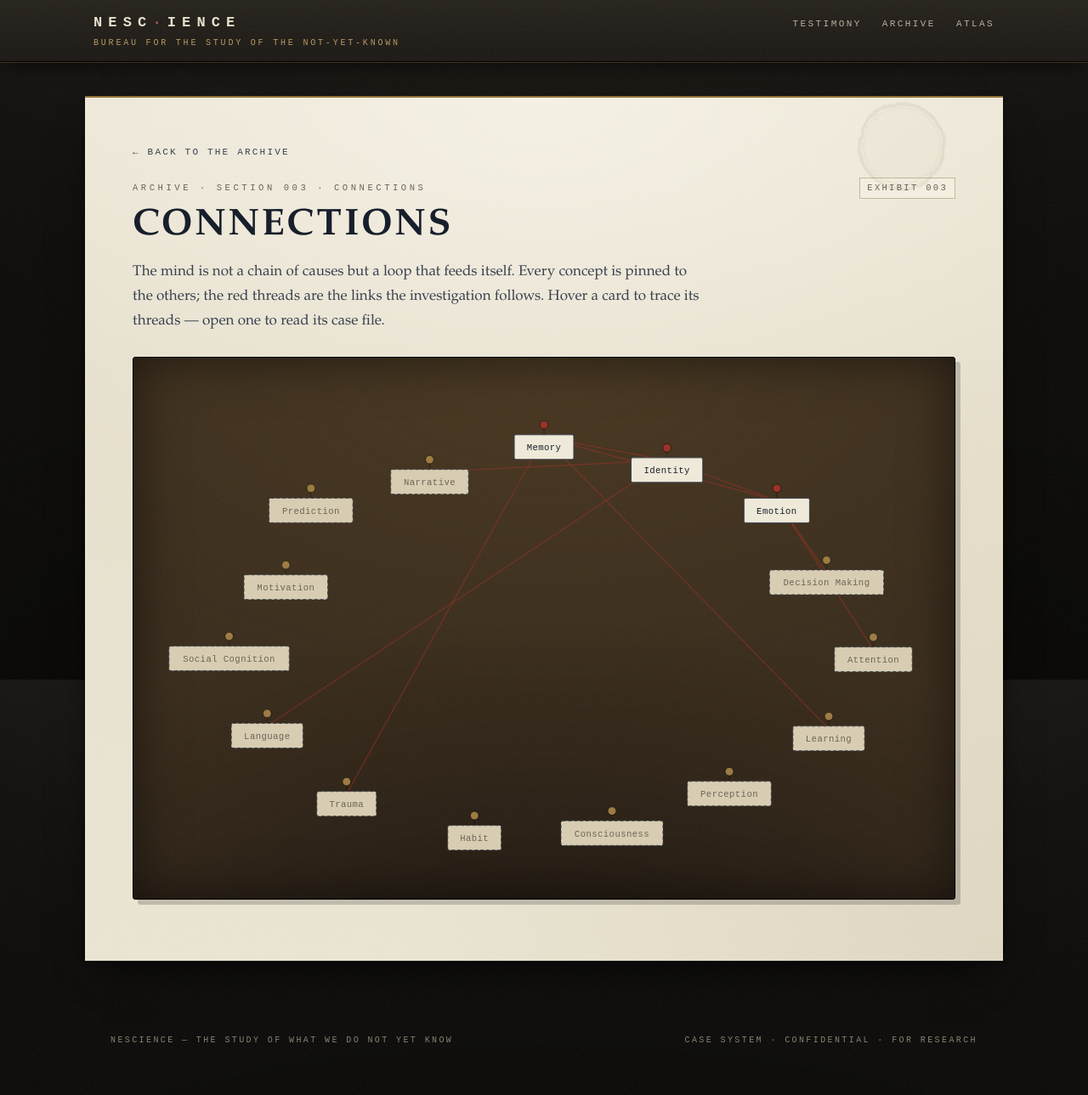
After one commit to SahilSinghDiwan/nescience, a Flask app: page /archive/connections in a window 1280 px wide. The commit adds this page. Shown: the whole page at 85% size. Run offline with Flask 3, Linux system fonts and the light colour scheme.

Commit message:
NESC-12: Connections corkboard (the concept graph)
- /archive/connections: a dark corkboard where every concept is a pinned
  card and the red threads are the connections between them. Deterministic
  server-side ellipse layout (stable per-name jitter) so it needs no physics
  engine and is reduced-motion safe by construction.
- Hover/focus a card to light its threads and neighbours and dim the rest;
  clicking opens that concept's case file. Self-contained SVG + one small JS,
  no external libraries.
- Hub [003] promoted from placeholder to this live surface. Only [006]
  Investigation Notes (needs-info) remains a placeholder.

Adds connections tests. Full suite: 53 passed.

Co-Authored-By: Claude Opus 4.8 <noreply@anthropic.com>

```diff
--- a/app.py
+++ b/app.py
@@ -13,7 +13,9 @@
 # ==========================================================
 
 import datetime
+import hashlib
 import hmac
+import math
 import os
 from functools import wraps
 
@@ -216,11 +218,9 @@ _ARCHIVE_SECTIONS = [
     {
         "idx": "003",
         "name": "Connections",
-        "slug": "connections",
         "desc": "The corkboard — threads strung between concepts across the "
                 "investigation.",
-        "blurb": "The corkboard of threads — how each concept pins to the "
-                 "others — is still being strung.",
+        "endpoint": "connections",
     },
     {
         "idx": "004",
@@ -369,6 +369,59 @@ def evidence_room():
     return render_template("evidence_room.html", grouped=grouped)
 
 
+def _connection_layout():
+    """A deterministic corkboard layout for the concept graph (NESC-12).
+
+    Nodes are pinned around an ellipse with a stable per-name jitter (so the
+    board looks hand-arranged but never moves between requests), and threads
+    are the de-duplicated edges between connected concepts. Computed
+    server-side so the view needs no physics engine and is reduced-motion safe."""
+    names = list(concepts.keys())
+    count = len(names) or 1
+    cx, cy, rx, ry = 500.0, 330.0, 410.0, 250.0
+
+    pos = {}
+    for i, name in enumerate(names):
+        angle = (2 * math.pi * i) / count - math.pi / 2
+        seed = int(hashlib.md5(name.encode()).hexdigest(), 16)
+        squeeze = 0.80 + (seed % 1000) / 1000 * 0.20  # 0.80–1.00, stable
+        pos[name] = (
+            round(cx + rx * math.cos(angle) * squeeze, 1),
+            round(cy + ry * math.sin(angle) * squeeze, 1),
+        )
+
+    def links(name):
+        raw = concepts[name].get("connected_files") or concepts[name].get("connects_to") or []
+        return [o for o in raw if o in concepts]
+
+    nodes = [
+        {"name": name, "x": pos[name][0], "y": pos[name][1],
+         "defined": is_defined(name), "neighbors": links(name)}
+        for name in names
+    ]
+
+    seen, edges = set(), []
+    for name in names:
+        for other in links(name):
+            key = tuple(sorted((name, other)))
+            if key not in seen:
+                seen.add(key)
+                edges.append(
+                    {"a": name, "b": other,
+                     "x1": pos[name][0], "y1": pos[name][1],
+                     "x2": pos[other][0], "y2": pos[other][1]}
+                )
+    return nodes, edges
+
+
+@app.route("/archive/connections")
+def connections():
+    """[003] Connections — the dark corkboard: concepts pinned, threads strung
+    between them, traversable into each case file."""
+    nodes, edges = _connection_layout()
+    return render_template("connections.html", nodes=nodes, edges=edges)
+
+
 @app.route("/archive/open-questions")
 def open_questions():
     """[004] Open Questions — the structured, unresolved questions gathered
--- a/static/css/nescience.css
+++ b/static/css/nescience.css
@@ -772,6 +772,63 @@ a.back:hover { color: var(--brass); }
 }
 .openq-v { font-family: var(--serif); font-size: 16px; color: var(--ink-soft); }
 
+/* ---- Connections corkboard (NESC-12) --------------------- */
+
+.corkboard {
+  margin-top: 26px;
+  border: 1px solid #000;
+  border-radius: 3px;
+  background-color: #3a2c1c;               /* dark cork */
+  background-image:
+    var(--grain-vault),
+    radial-gradient(120% 100% at 50% 0%, rgba(120,92,48,0.22), transparent 60%),
+    radial-gradient(140% 120% at 50% 120%, rgba(0,0,0,0.55), transparent 60%);
+  background-size: 300px 300px, 100% 100%, 100% 100%;
+  box-shadow: inset 0 0 60px rgba(0,0,0,0.55), 6px 6px 0 rgba(0,0,0,0.18);
+  overflow-x: auto;
+}
+.corkboard-svg { display: block; width: 100%; height: auto; }
+
+.thread {
+  stroke: var(--stamp);
+  stroke-width: 1.3;
+  opacity: 0.55;
+  transition: opacity 0.14s ease, stroke-width 0.14s ease;
+}
+.thread.lit { opacity: 1; stroke-width: 2.2; }
+.corkboard-svg.focused .thread:not(.lit) { opacity: 0.1; }
+
+.node { cursor: pointer; }
+.node .tag {
+  fill: var(--paper-3);
+  stroke: var(--ink-soft);
+  stroke-width: 1;
+  transition: fill 0.14s ease, stroke 0.14s ease;
+}
+.node .label {
+  font-family: var(--mono);
+  font-size: 11px;
+  letter-spacing: 0.04em;
+  fill: var(--ink);
+  pointer-events: none;
+}
+.node .pin { fill: var(--stamp); stroke: #000; stroke-width: 0.5; }
+.node .pin-string { stroke: rgba(0,0,0,0.35); stroke-width: 1; }
+.node.stub .tag { stroke-dasharray: 4 3; fill: #d8cdb2; }
+.node.stub .pin { fill: var(--brass); }
+.node.stub .label { fill: var(--ink-faint); }
+
+.node:hover .tag, .node:focus .tag { fill: var(--paper); stroke: var(--stamp); }
+.node:focus { outline: none; }
+.node:focus .tag { stroke-width: 2; }
+.corkboard-svg.focused .node.neighbour .tag { stroke: var(--stamp); }
+.corkboard-svg.focused .node.dim { opacity: 0.32; }
+
+@media (prefers-reduced-motion: reduce) {
+  .thread { transition: none; }
+  .node .tag { transition: none; }
+}
+
 @media (max-width: 820px) {
   .wrap { padding: 40px 26px 60px; margin: 22px auto 44px; }
   .wrap::after { display: none; }
--- /dev/null
+++ b/static/js/connections.js
@@ -0,0 +1,64 @@
+// ==========================================================
+// NESCIENCE — Connections corkboard (NESC-12)
+// Hover / focus a pinned concept to light its threads and its
+// neighbours, and dim the rest. Pure highlighting — no physics,
+// no motion — so it degrades gracefully and respects
+// prefers-reduced-motion by construction. Clicking a card is a
+// normal link into that concept's case file.
+// ==========================================================
+
+(function () {
+  var board = document.querySelector(".corkboard-svg");
+  if (!board) return;
+
+  var threads = Array.prototype.slice.call(board.querySelectorAll(".thread"));
+  var nodes = Array.prototype.slice.call(board.querySelectorAll(".node"));
+
+  function clear() {
+    board.classList.remove("focused");
+    threads.forEach(function (t) { t.classList.remove("lit", "dim"); });
+    nodes.forEach(function (n) { n.classList.remove("neighbour", "dim"); });
+  }
+
+  function focus(name) {
+    board.classList.add("focused");
+    var linked = {};
+    linked[name] = true;
+
+    threads.forEach(function (t) {
+      var a = t.getAttribute("data-a");
+      var b = t.getAttribute("data-b");
+      if (a === name || b === name) {
+        t.classList.add("lit");
+        t.classList.remove("dim");
+        linked[a] = true;
+        linked[b] = true;
+      } else {
+        t.classList.add("dim");
+        t.classList.remove("lit");
+      }
+    });
+
+    nodes.forEach(function (n) {
+      var nm = n.getAttribute("data-name");
+      if (nm === name) {
+        n.classList.remove("dim");
+        n.classList.add("neighbour");
+      } else if (linked[nm]) {
+        n.classList.remove("dim");
+        n.classList.add("neighbour");
+      } else {
+        n.classList.add("dim");
+        n.classList.remove("neighbour");
+      }
+    });
+  }
+
+  nodes.forEach(function (n) {
+    var name = n.getAttribute("data-name");
+    n.addEventListener("mouseenter", function () { focus(name); });
+    n.addEventListener("focus", function () { focus(name); });
+    n.addEventListener("mouseleave", clear);
+    n.addEventListener("blur", clear);
+  });
+})();
--- /dev/null
+++ b/templates/connections.html
@@ -0,0 +1,43 @@
+{% extends "base.html" %}
+{% block title %}NESCIENCE — Connections{% endblock %}
+
+{% block content %}
+<a class="back" href="{{ url_for('archive') }}">← Back to the archive</a>
+<div class="filehead">
+  <div class="overline">Archive · Section 003 · Connections</div>
+  <span class="exhibit">EXHIBIT 003</span>
+</div>
+<h1 class="display" style="font-size:clamp(30px,5.5vw,44px)">CONNECTIONS</h1>
+<p class="prose" style="max-width:670px">
+  The mind is not a chain of causes but a loop that feeds itself. Every concept
+  is pinned to the others; the red threads are the links the investigation
+  follows. Hover a card to trace its threads — open one to read its case file.
+</p>
+
+<div class="corkboard" role="group" aria-label="Concept connection graph">
+  <svg viewBox="0 0 1000 660" class="corkboard-svg" preserveAspectRatio="xMidYMid meet">
+    <g class="threads">
+      {% for e in edges %}
+        <line class="thread" data-a="{{ e.a }}" data-b="{{ e.b }}"
+              x1="{{ e.x1 }}" y1="{{ e.y1 }}" x2="{{ e.x2 }}" y2="{{ e.y2 }}"></line>
+      {% endfor %}
+    </g>
+    <g class="nodes">
+      {% for n in nodes %}
+        {% set w = (n.name|length * 7.4 + 28) %}
+        <a class="node {% if not n.defined %}stub{% endif %}" href="{{ url_for('atlas_concept', name=n.name) }}"
+           data-name="{{ n.name }}" transform="translate({{ n.x }},{{ n.y }})">
+          <line class="pin-string" x1="0" y1="-14" x2="0" y2="-3"></line>
+          <rect class="tag" x="{{ -w / 2 }}" y="-3" width="{{ w }}" height="30" rx="2"></rect>
+          <circle class="pin" cx="0" cy="-15" r="5"></circle>
+          <text class="label" x="0" y="16" text-anchor="middle">{{ n.name }}</text>
+        </a>
+      {% endfor %}
+    </g>
+  </svg>
+</div>
+{% endblock %}
+
+{% block scripts %}
+<script src="{{ url_for('static', filename='js/connections.js') }}"></script>
+{% endblock %}
```
Also changed, not shown: test_archive_surfaces.py (+20 -5 lines).
